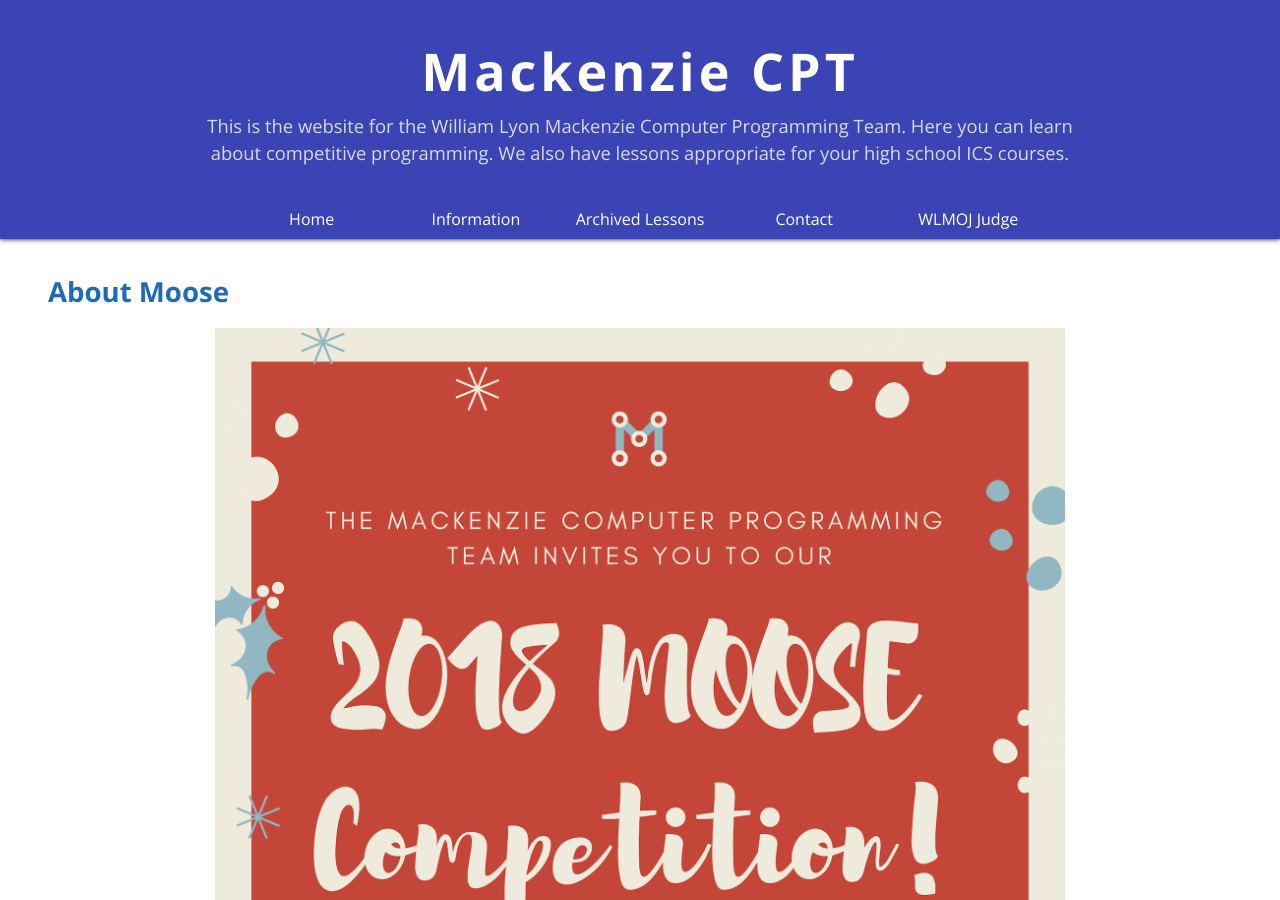
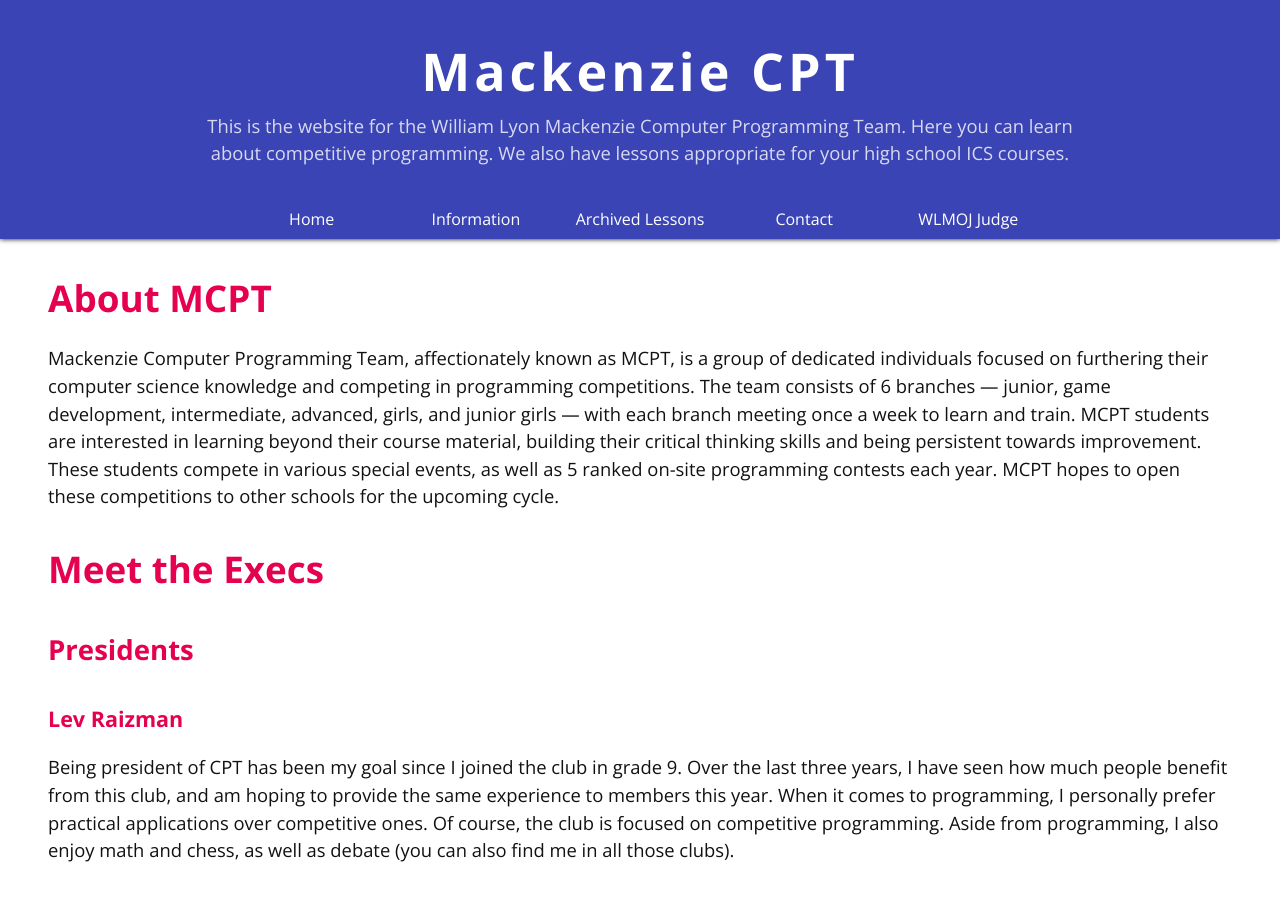
Before and after one commit to mcpt/mcpt.github.io, a Jekyll site: the page built from index.md, in a window 1280 px wide and 900 px high. Built offline with Jekyll 4.4.1, drawn with Linux system fonts in a browser that asks for light colours.

Commit message:
Remove moose info

```diff
--- a/index.md
+++ b/index.md
@@ -2,11 +2,6 @@
 layout: non_archived_default
 title: Mackenzie CPT
 ---
-## [About Moose](/moose/)
-
-<div align="center">
-  <a href="/moose/"><img src="/assets/cpt/ads/MOOSE_Poster_New_2.png" alt="MOOSE Poster" style="width: 100%; max-width: 850px;"/></a>
-</div>
 
 # About MCPT
 Mackenzie Computer Programming Team, affectionately known as MCPT, is a group of dedicated individuals focused on furthering their computer science knowledge and competing in programming competitions.  The team consists of 6 branches — junior, game development, intermediate, advanced, girls, and junior girls — with each branch meeting once a week to learn and train.  MCPT students are interested in learning beyond their course material, building their critical thinking skills and being persistent towards improvement.  These students compete in various special events, as well as 5 ranked on-site programming contests each year.  MCPT hopes to open these competitions to other schools for the upcoming cycle.
```
